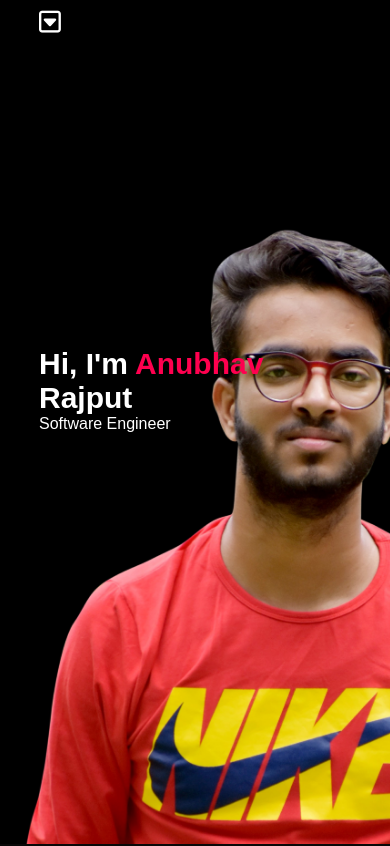
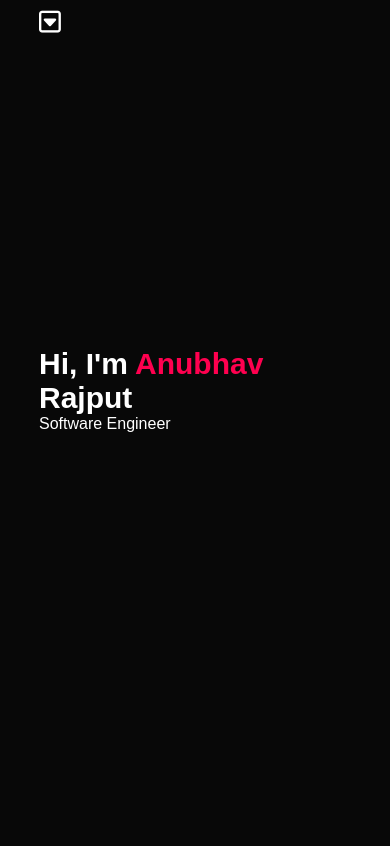
Before and after one commit to anubhavrajput70/portfolio.github.io, a plain HTML site: page index.html in a window 390 px wide. Shown: the top 846 px of the page. Drawn offline with Linux system fonts and the light colour scheme.

Commit message:
Update style.css

```diff
--- a/style.css
+++ b/style.css
@@ -16,7 +16,7 @@ body{
 {
     width: 100%;
     height: 100vh;
-    background-image: url(image/background.jpg);
+
     background-size: cover;
     background-position: center;
 }
@@ -318,10 +318,7 @@ nav .fa-regular
 }
 @media only screen and (max-width: 600px)
 {
-    #header
-    {
-        background-image: url(image/phone-background.jpg);
-    }
+
     .header-text
     {
         margin-top: 100%;
```
